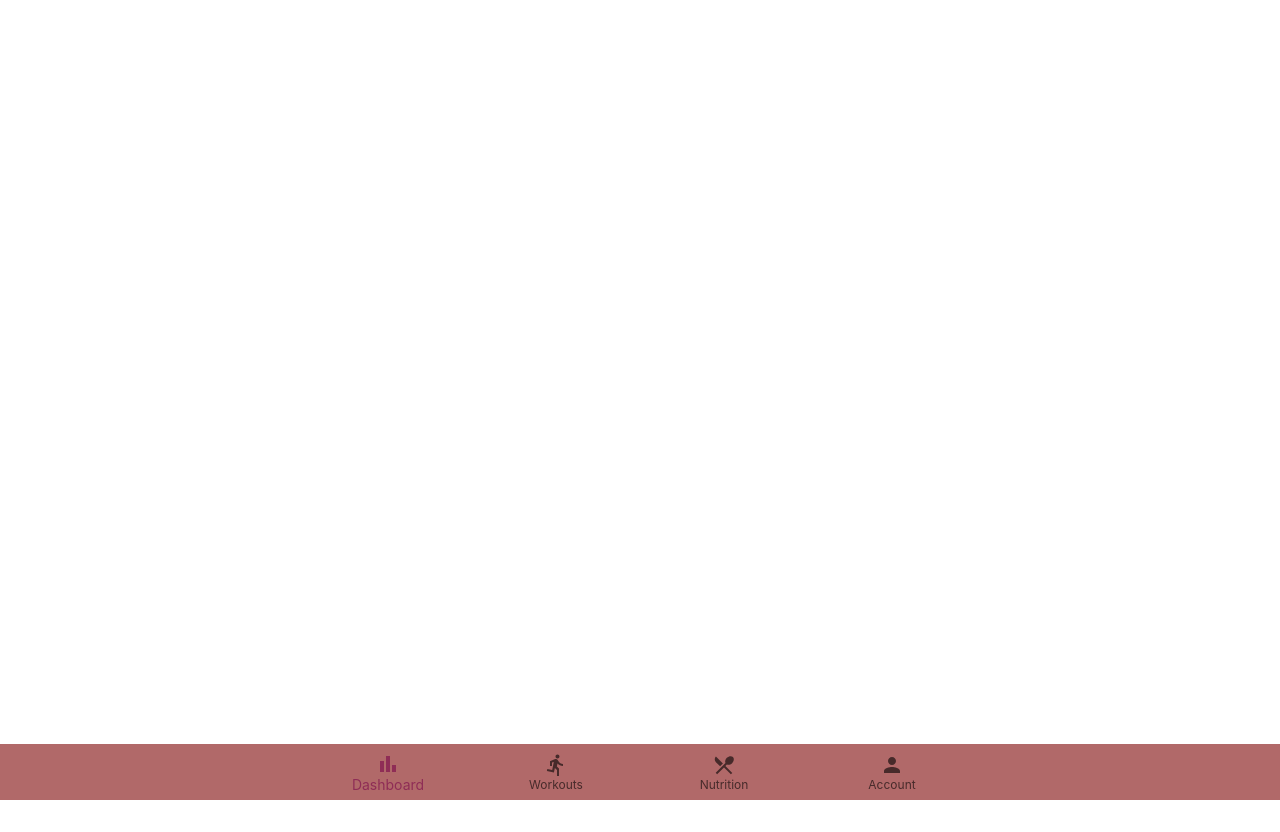
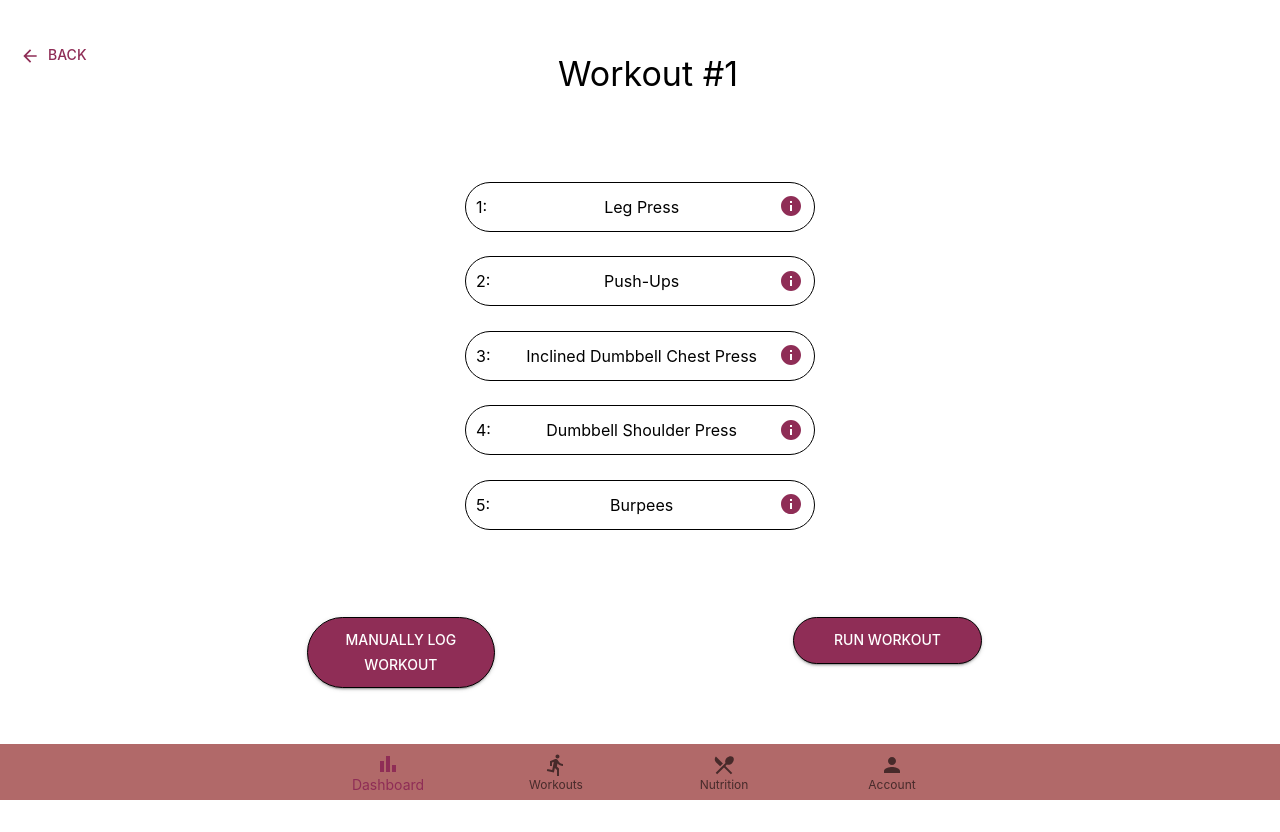
Before and after one commit to joshchyeonlee/EZFit, a React (Create React App) app: page /WorkoutsPreview in a window 1280 px wide. Before the commit the page ends 800 px from the top, so only its background shows below. Built offline with nearby package versions, Linux system fonts and the light colour scheme.

Commit message:
fix: deleted unused button

```diff
--- a/src/App.tsx
+++ b/src/App.tsx
@@ -9,6 +9,7 @@ import Nutrition from "./components/nutrition/NutritionDashboard";
 import Account from "./components/account/Account";
 import { LocalizationProvider } from "@mui/x-date-pickers";
 import { AdapterMoment } from "@mui/x-date-pickers/AdapterMoment";
+import WorkoutsPreview from "./components/workouts/WorkoutsPreview";
 
 const App: React.FC = () => {
   return (
@@ -21,6 +22,8 @@ const App: React.FC = () => {
           <Route path="/NewWorkout" element={<NewWorkout />} />
           <Route path="/Nutrition" element={<Nutrition />} />
           <Route path="/Account" element={<Account />} />
+          <Route path="/WorkoutsPreview" element={<WorkoutsPreview />} />
+
         </Routes>
         <NavigationBar />
       </Grid>
--- a/src/components/workouts/WorkoutsPreview.tsx
+++ b/src/components/workouts/WorkoutsPreview.tsx
@@ -93,10 +93,8 @@ const WorkoutsPreview = () => {
             <Button variant="text" color="primary" startIcon={<ArrowBackIcon />}>
               Back
             </Button>
-            <Typography variant="h4" sx={{ marginTop: '5%' }}>Workout #{workout + 1}</Typography>
-            <Button variant="text" color="primary" endIcon={<InfoIcon />}>
-              Info
-            </Button>
+            <Typography variant="h4" sx={{ marginTop: '3%', marginLeft: '-5%' }}>Workout #{workout + 1}</Typography>
+            <div />
           </Box>
         </Grid>
         <Grid item xs={12} sx={{ marginTop: '3%' }}>
@@ -114,14 +112,17 @@ const WorkoutsPreview = () => {
                   alignItems: 'center',
                 }}
               >
-                <ListItemText
-                  primary={`${index + 1}.    ${exercise.name}`}
-                />
-                <ListItemSecondaryAction>
-                  <IconButton edge="end" color="primary" sx={{ marginTop: '75%' }}>
-                    <InfoIcon />
-                  </IconButton>
-                </ListItemSecondaryAction>
+                <Typography variant="subtitle1" sx={{ width: '3%', flex: 'none' }}>{`${index + 1}:`}</Typography>
+                <div style={{ display: 'flex', alignItems: 'center', flex: 1, paddingRight: '2%' }}>
+                  <Typography style={{ textAlign: 'center', flex: 1 }}>
+                    {exercise.name}
+                  </Typography>
+                  </div>
+                  <ListItemSecondaryAction>
+                    <IconButton edge="end" color="primary" sx={{ marginTop: '85%' }}>
+                      <InfoIcon />
+                    </IconButton>
+                  </ListItemSecondaryAction>
               </ListItem>
             ))}
           </List>
```
